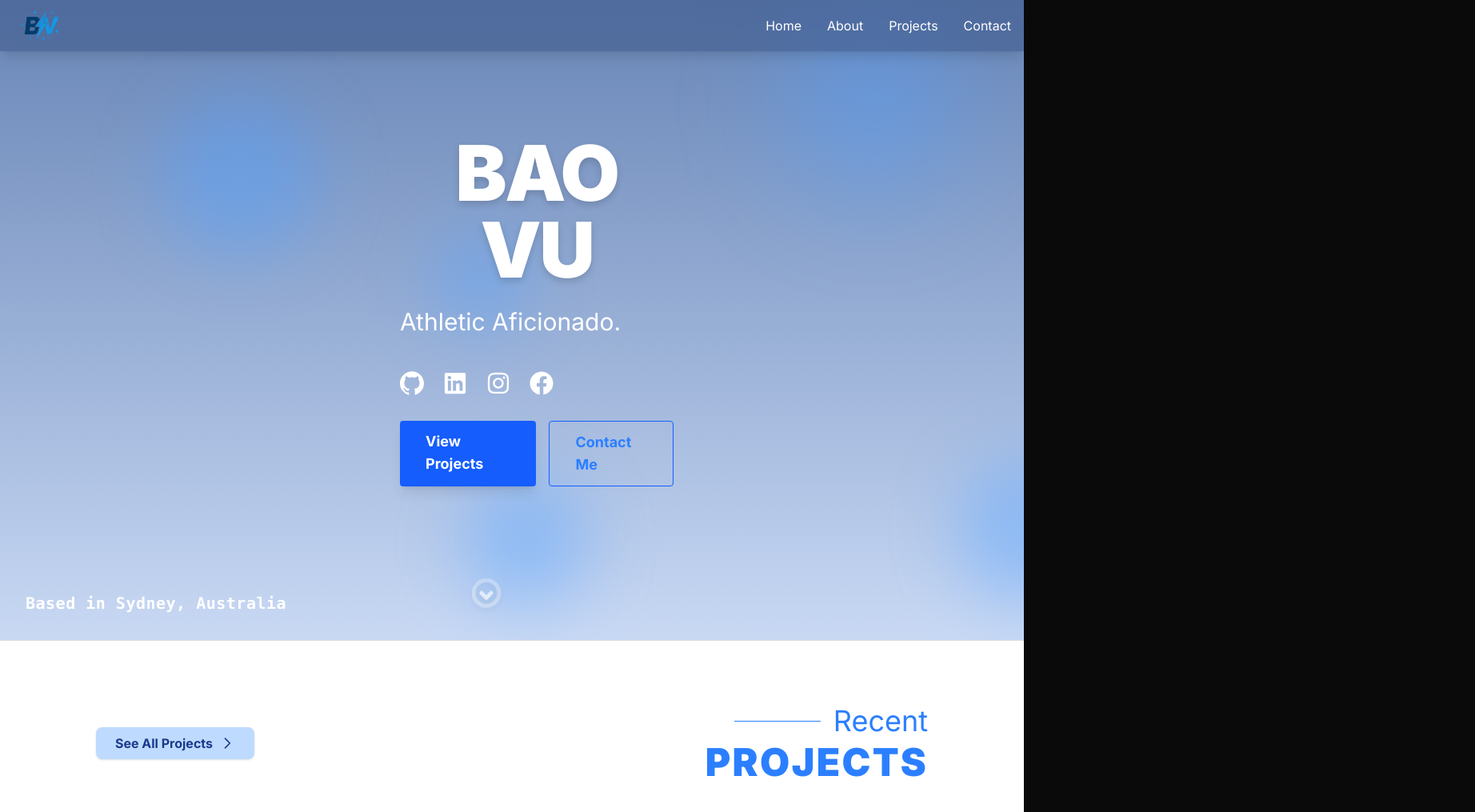
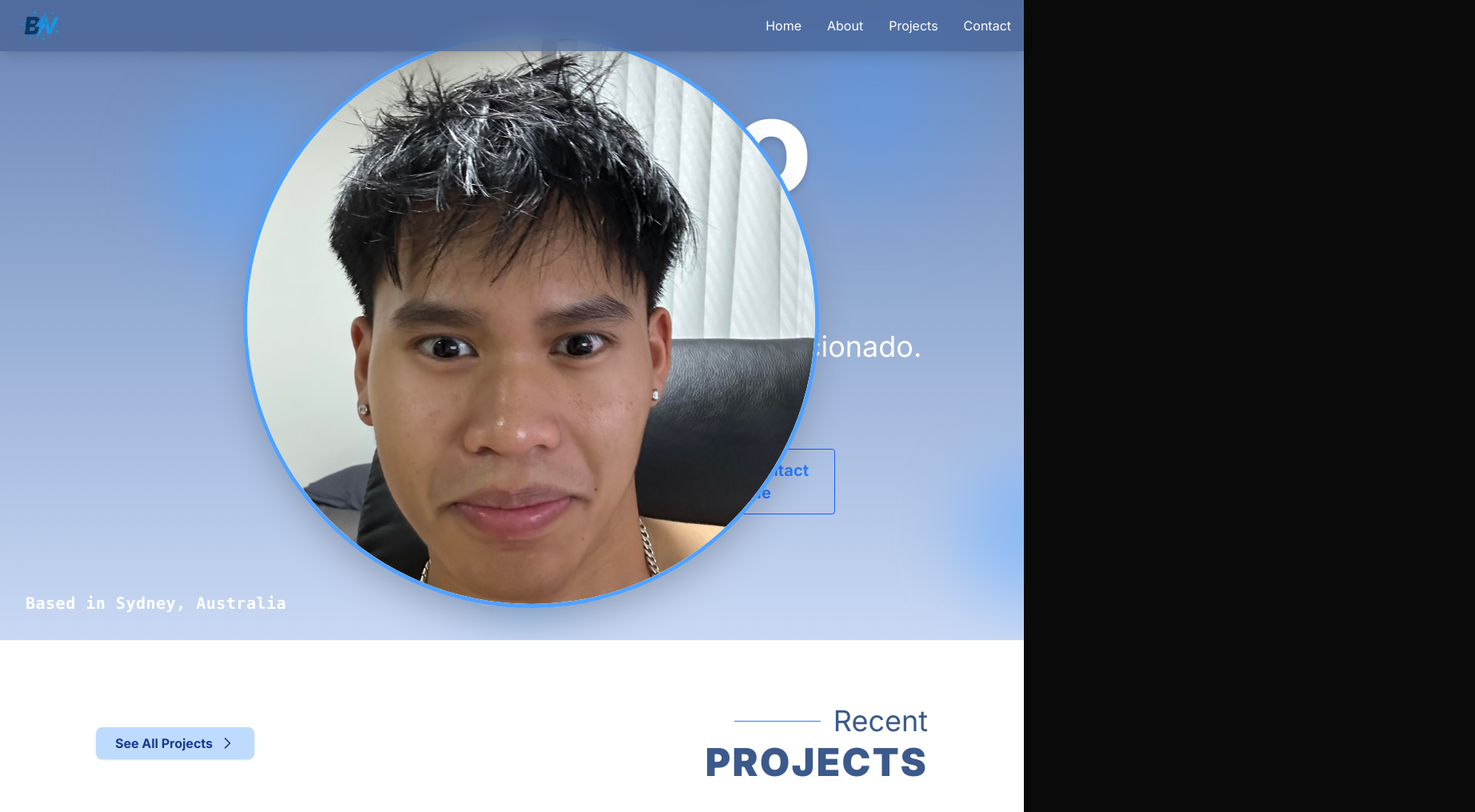
Before and after one commit to BaoVu2004/my_portfolio, a React (Vite) app: page / in a window 1280 px wide. Shown: the top 1015 px of the page at 80% size, 1844 px wide, since content can reach past the window. Built offline with nearby package versions, Linux system fonts and the light colour scheme.

Commit message:
Renamed education.jsx to background.jsx

```diff
--- a/src/App.jsx
+++ b/src/App.jsx
@@ -5,7 +5,7 @@ import { Navbar } from "./components/Navbar";
 import { MobileMenu } from "./components/MobileMenu";
 import { Home } from "./components/sections/Home";
 import { About } from "./components/sections/About";
-import { Education } from "./components/sections/Education";
+import { Background } from "./components/sections/Background";
 import { Projects } from "./components/sections/Projects";
 import { Contact } from "./components/sections/Contact";
 import "./index.css";
@@ -24,7 +24,7 @@ function App() {
           <Home />
           <Projects />
           <About />
-          <Education />
+          <Background />
           <Contact />
         </div>
       )}
--- a/src/components/sections/About.jsx
+++ b/src/components/sections/About.jsx
@@ -9,7 +9,7 @@
     return (
       <section
         id="about"
-        className="min-h-screen py-20 flex flex-col items-center bg-gradient-to-b from-[#c9d9f4] to-white"
+        className="min-h-screen py-20 flex flex-col items-center bg-[#dce6f6]"
       >
         <RevealOnScroll>
           {/* Logo Ticker */}
@@ -23,10 +23,10 @@
             whileInView={{ opacity: 1, y: 0 }}
             viewport={{ once: true, amount: 0.3 }}
             transition={{ duration: 0.7, delay: 0.15, ease: "easeOut" }}
-            className="w-full max-w-full mx-auto py-10 flex flex-col items-center p-6 bg-white/60 backdrop-blur-md rounded-2xl border border-white/20"
+            className="w-full max-w-full mx-auto py-10 flex flex-col items-center p-6 bg-[#dce6f6]/60 backdrop-blur-md rounded-2xl border border-white/20"
           >
             {/* Photo and text side by side */}
-            <div className="flex flex-col md:flex-row items-start justify-left mb-10 gap-12 w-full pl-30">
+              <div className="flex flex-col md:flex-row items-start justify-left mb-10 gap-12 w-full pl-30">
               {/* Photo */}
               <div className="ring-1 ring-blue-200 shadow-md rounded-xl hover:scale-105 transition-transform duration-300 flex-shrink-0 flex justify-center md:justify-start w-full md:w-auto mb-8 md:mb-0 mt-3 ml-3 p-3">
                 <img
@@ -36,30 +36,26 @@
                 />
               </div>
               {/* Text */}
-              <div className="flex-1 max-w-1xl text-center md:text-left justify-right pl-20 pr-50">
+              <div className="flex-1 max-w-1xl text-center md:text-left justify-right pl-40 pr-10 0">
                 {/* Heading */}
-                <div className="mb-8 flex items-center gap-30">
-                  <h2 className="text-5xl font-extrabold text-[#1f3b73]">
-                    ABOUT ME
+                <div className="mb-8 flex items-center gap-30 md:justify-start justify-center">
+                  <h2 className="text-7xl font-extrabold text-[#3B5A8B] text-center md:text-left">
+                    About Me
                   </h2>
-                  <div className="w-100 h-1 bg-blue-900 rounded-full flex-1" />
                 </div>
-                <h3 className="text-2xl font-bold text-slate-800 mb-4">
-                  Hello <span className="wave-hand">👋</span>, my name is
+                <h3 className="text-2xl font-normal text-slate-800 mb-4">
+                  Hi <span className="wave-hand">👋</span>, I'm <span className="font-bold"> Bao!</span>
                 </h3>
-                <h1 className="text-7xl font-bold text-slate-800 mb-5">
-                  Bao <span className="text-blue-500"> Vu </span>{" "}
-                </h1>
-                <p className="text-[20px] text-gray-900 text-lg leading-relaxed mb-4">
-                  a Sydney-based Computer Science student with big dreams, decent biceps, and an even bigger love for building cool stuff with code.
+                <p className="text-[20px] text-gray-900 text-lg leading-relaxed mb-4 text-justify mr-90">
+                  I am a Sydney-based Computer Science student with big dreams, decent biceps, and an even bigger love for building cool stuff with code.
                   Currently studying Computer Science at UTS, I spend my days toggling between front-end finesse, back-end logic, and figuring out
                   how AI and fintech can make the world a little smarter (and my projects a little cooler).
                 </p>
-                <p className="text-[20px] text-gray-900 text-lg leading-relaxed mb-4">
+                <p className="text-[20px] text-gray-900 text-lg leading-relaxed mb-4 text-justify mr-90">
                   My goal? To design clean, scalable solutions that blend technical depth with real-world value especially in the field of sportstech and fintech.
                   Whether it's machine learning, system design, or creative problem-solving, I’m here for it.
                 </p>
-                <p className="text-[20px] text-gray-900 text-lg leading-relaxed mb-4">
+                <p className="text-[20px] text-gray-900 text-lg leading-relaxed mb-4 text-justify mr-90">
                   When I’m not shipping code or debugging life, you’ll probably catch me at the gym trying to outlift yesterday’s self, or out
                   on a spontaneous run to chase down both fitness and inspiration. I'm always up for building something meaningful — one line of code
                   (or sip of matcha) at a time.
--- a/src/components/sections/Education.jsx
+++ b/src/components/sections/Background.jsx
@@ -1,15 +1,15 @@
 import { motion } from "framer-motion";
 
-export const Education = () => {
+export const Background = () => {
   return (
     <motion.section
       initial={{ opacity: 0, y: 40 }}
       whileInView={{ opacity: 1, y: 0 }}
       viewport={{ once: true, amount: 0.3 }}
       transition={{ duration: 0.7, ease: "easeOut" }}
-      className="w-full bg-gradient-to-b from-[#6885b6] to-[#c9d9f4] py-16"
+      className="w-full bg-white py-16"
     >
-      <h2 className="text-4xl font-serif font-bold text-center text-white mb-10">Education</h2>
+      <h1 className="text-8xl font-extrabold text-left text-[#3B5A8B] mb-10 pl-10">My Background</h1>
       <div className="flex flex-col md:flex-row justify-center items-stretch gap-8 max-w-6xl mx-auto px-4">
         {/* Card 1 */}
         <div className="flex-1 bg-white/10 rounded-2xl shadow-lg flex flex-col items-center p-8">
@@ -20,10 +20,10 @@ export const Education = () => {
               <path d="M16 8l-4 8-4-4 8-4z" stroke="currentColor" strokeWidth="2" strokeLinejoin="round" fill="none"/>
             </svg>
           </div>
-          <div className="text-xl font-bold text-center text-white mb-2">University of Technology Sydney</div>
-          <div className="text-blue-100 text-center mb-4">Bachelor of Computing Science (Honours)</div>
+          <div className="text-xl font-bold text-center text-[#374151] mb-2">University of Technology Sydney</div>
+          <div className="text-[#374151] text-center mb-4">Bachelor of Computing Science (Honours)</div>
           <div className="w-full h-px bg-blue-200 my-2"></div>
-          <div className="text-blue-200 font-semibold text-sm mt-2">WAM: 90 GPA: 6.75</div>
+          <div className="text-[#374151] font-semibold text-sm mt-2">WAM: 90 GPA: 6.75</div>
         </div>
         {/* Card 2 */}
         <div className="flex-1 bg-white/10 rounded-2xl shadow-lg flex flex-col items-center p-8">
@@ -34,10 +34,10 @@ export const Education = () => {
               <path d="M6 10V8a6 6 0 0112 0v2" stroke="currentColor" strokeWidth="2" fill="none"/>
             </svg>
           </div>
-          <div className="text-xl font-bold text-center text-white mb-2">Fairvale High School</div>
-          <div className="text-blue-100 text-center mb-4">HSC Graduate</div>
+          <div className="text-xl font-bold text-center text-[#374151] mb-2">Fairvale High School</div>
+          <div className="text-[#374151] text-center mb-4">HSC Graduate</div>
           <div className="w-full h-px bg-blue-200 my-2"></div>
-          <div className="text-blue-200 font-semibold text-sm mt-2">Listed among "2021 HSC Distinguished Achievers"</div>
+          <div className="text-[#374151] font-semibold text-sm mt-2">Listed among "2021 HSC Distinguished Achievers"</div>
         </div>
       </div>
     </motion.section>
--- a/src/components/sections/Contact.jsx
+++ b/src/components/sections/Contact.jsx
@@ -3,7 +3,7 @@ import { motion } from "framer-motion";
 
 export const Contact = () => {
   return (
-    <section id="contact" className="w-full bg-[#0f0f0f] py-24 px-4 flex flex-col items-center">
+    <section id="contact" className="w-full bg-[#f0f4fc] py-24 px-4 flex flex-col items-center">
       <div className="max-w-6xl w-full mx-auto">
         {/* Title */}
         <motion.div
@@ -13,8 +13,8 @@ export const Contact = () => {
           transition={{ duration: 0.7, delay: 0.2, ease: "easeOut" }}
           className="mb-16 text-center"
         >
-          <h2 className="text-2xl md:text-3xl font-bold italic text-white tracking-widest mb-1">LET'S</h2>
-          <h1 className="text-3xl md:text-4xl font-extrabold italic text-white tracking-wider">CONNECT</h1>
+          <h2 className="text-2xl md:text-3xl font-bold italic text-[#2a3550] tracking-widest mb-1">LET'S</h2>
+          <h1 className="text-3xl md:text-4xl font-extrabold italic text-[#2a3550] tracking-wider">CONNECT</h1>
         </motion.div>
         {/* Contact Area */}
         <div className="flex flex-col md:flex-row justify-between items-stretch w-full gap-12">
@@ -26,7 +26,7 @@ export const Contact = () => {
             transition={{ duration: 0.7, delay: 0.3, ease: "easeOut" }}
             className="flex-1 flex flex-col justify-center items-start text-left"
           >
-            <h1 className="text-white font-extrabold uppercase leading-[1.1] text-4xl md:text-5xl lg:text-6xl" style={{ fontFamily: "IBM Plex Sans, sans-serif" }}>
+            <h1 className="text-[#2a3550] font-extrabold uppercase leading-[1.1] text-4xl md:text-5xl lg:text-6xl" style={{ fontFamily: "IBM Plex Sans, sans-serif" }}>
               LET'S START<br />
               <span className="ml-12 md:ml-16 block">OUR STORY</span><br />
               TOGETHER
--- a/src/components/sections/Home.jsx
+++ b/src/components/sections/Home.jsx
@@ -65,7 +65,24 @@ export const Home = () => {
         className="absolute top-[40%] left-[40%] w-[120px] h-[120px] bg-blue-400/40 rounded-full blur-2xl z-0"
       />
 
-      <div className="flex flex-col md:flex-row items-center w-full z-10 pl-50 md:pl-125">
+      {/* Absolute profile circle on the right with animation and fade on scroll */}
+      <motion.div
+        initial={{ scale: 0.7, opacity: 0, y: 80 }}
+        animate={{ scale: 1, opacity: 1, y: 0 }}
+        style={{ opacity }} // <-- fade away on scroll
+        transition={{ duration: 1.2, ease: [0.22, 1, 0.36, 1] }}
+        className="hidden md:block absolute top-1/2 right-[20%] -translate-y-1/2 z-30"
+      >
+      <div className="w-180 h-180 rounded-full bg-white/80 shadow-2xl border-5 border-blue-400 flex items-center justify-center overflow-hidden">
+        <img
+          src="/testingimg.jpg"
+          alt="Bao Vu"
+          className="w-full h-full object-cover rounded-full"
+        />
+      </div>
+      </motion.div>
+
+      <div className="flex flex-col md:flex-row items-center w-full z-10 pl-50 md:pl-185">
         {/* Hero Content */}
         <motion.div
           style={{ opacity }}
@@ -79,10 +96,11 @@ export const Home = () => {
               delay: 0.5,
               ease: [0.22, 1, 0.36, 1]
             }}
-            className="text-white font-extrabold text-5xl md:text-8xl text-center tracking-tight drop-shadow-lg drop-shadow-[0_2px_8px_rgba(0,0,0,0.5)]"
+            className="text-white font-extrabold text-9xl md:text-10xl text-center tracking-tight drop-shadow-lg drop-shadow-[0_2px_8px_rgba(0,0,0,0.5)]"
           >
             BAO VU
           </motion.h1>
+
           <div className="h-14 relative">
             <AnimatePresence mode="wait">
               <motion.p
@@ -91,9 +109,9 @@ export const Home = () => {
                 animate={{ opacity: 1, y: 0 }}
                 exit={{ opacity: 0, y: -20 }}
                 transition={{ duration: 0.6 }}
-                className="text-white text-xl md:text-3xl text-center font-light absolute whitespace-nowrap overflow-hidden"
+                className="text-white text-4xl md:text-4xl text-center font-light absolute whitespace-pre"
               >
-                {words[index]}
+                {"\t\t"}{words[index]}
               </motion.p>
             </AnimatePresence>
           </div>
@@ -103,7 +121,7 @@ export const Home = () => {
               href="https://github.com/baovu-dev"
               target="_blank"
               rel="noopener noreferrer"
-              className="text-white hover:text-blue-400 text-3xl transition-colors"
+              className="text-white hover:text-blue-400 text-4xl transition-colors"
             >
               <SiGithub />
             </a>
@@ -111,7 +129,7 @@ export const Home = () => {
               href="https://www.linkedin.com/in/baovudev/"
               target="_blank"
               rel="noopener noreferrer"
-              className="text-white hover:text-blue-400 text-3xl transition-colors"
+              className="text-white hover:text-blue-400 text-4xl transition-colors"
             >
               <FaLinkedin />
             </a>
@@ -119,7 +137,7 @@ export const Home = () => {
               href="https://instagram.com/_baovu"
               target="_blank"
               rel="noopener noreferrer"
-              className="text-white hover:text-blue-400 text-3xl transition-colors"
+              className="text-white hover:text-blue-400 text-4xl transition-colors"
             >
               <FaInstagram />
             </a>
@@ -127,7 +145,7 @@ export const Home = () => {
               href="https://facebook.com/_baovu"
               target="_blank"
               rel="noopener noreferrer"
-              className="text-white hover:text-blue-400 text-3xl transition-colors"
+              className="text-white hover:text-blue-400 text-4xl transition-colors"
             >
               <FaFacebook />
             </a>
@@ -145,13 +163,13 @@ export const Home = () => {
           >
             <a
               href="#projects"
-              className="bg-blue-600 text-white py-3 px-8 rounded font-semibold text-lg shadow-lg hover:bg-blue-700 transition"
+              className="bg-blue-600 text-white py-3 px-8 rounded font-semibold text-xl shadow-lg hover:bg-blue-700 transition"
             >
               View Projects
             </a>
             <a
               href="#contact"
-              className="border border-blue-600 text-blue-500 py-3 px-8 rounded font-semibold text-lg hover:bg-blue-600 hover:text-white transition"
+              className="border border-blue-600 text-blue-500 py-3 px-8 rounded font-semibold text-xl hover:bg-blue-600 hover:text-white transition"
             >
               Contact Me
             </a>
--- a/src/components/sections/Projects.jsx
+++ b/src/components/sections/Projects.jsx
@@ -4,18 +4,18 @@ import { motion } from "framer-motion";
 export const Projects = () => {
   const projects = [
     {
-      title: "AI Chatbox???",
-      img: "/testingimg.jpg",
-      desc: "Work in Progress...",
-    },
-    {
-      title: "Untitles Project",
-      img: "/testingimg.jpg",
+      title: "AI Chatbox",
+      img: "/wip.png",
       desc: "Work in Progress...",
     },
     {
       title: "Untitled Project",
-      img: "/testingimg.jpg",
+      img: "/wip.png",
+      desc: "Work in Progress...",
+    },
+    {
+      title: "Untitled Project",
+      img: "/wip.png",
       desc: "Work in Progress...",
     },
   ];
@@ -28,7 +28,7 @@ export const Projects = () => {
 
   return (
     <>
-      <div className="w-full shadow-inner h-[1px] w-full bg-[#e5e7eb]" />
+      <div className="w-full shadow-inner h-[1px] w-full bg-[#f5f 8fc]" />
       <section id="projects" className="w-full min-h-screen  py-20 px-30 flex flex-col items-center">
         <div className="w-full">
         {/* Header */}
@@ -57,14 +57,14 @@ export const Projects = () => {
               className="flex items-center gap-4 justify-end"
             >
               <hr className="border-blue-500 w-27" />
-              <span className="text-4xl font-small text-blue-500">Recent</span>
+              <span className="text-4xl font-small text-[#3B5A8B]">Recent</span>
             </motion.div>
             <motion.h1
               initial={{ opacity: 0, x: 40 }}
               whileInView={{ opacity: 1, x: 0 }}
               viewport={{ once: true, amount: 0.5 }}
               transition={{ duration: 0.5, delay: 0.5, ease: "easeOut" }}
-              className="text-5xl font-extrabold text-blue-500 tracking-wider mt-2"
+              className="text-5xl font-extrabold text-[#3B5A8B] tracking-wider mt-2"
             >
               PROJECTS
             </motion.h1>
```
